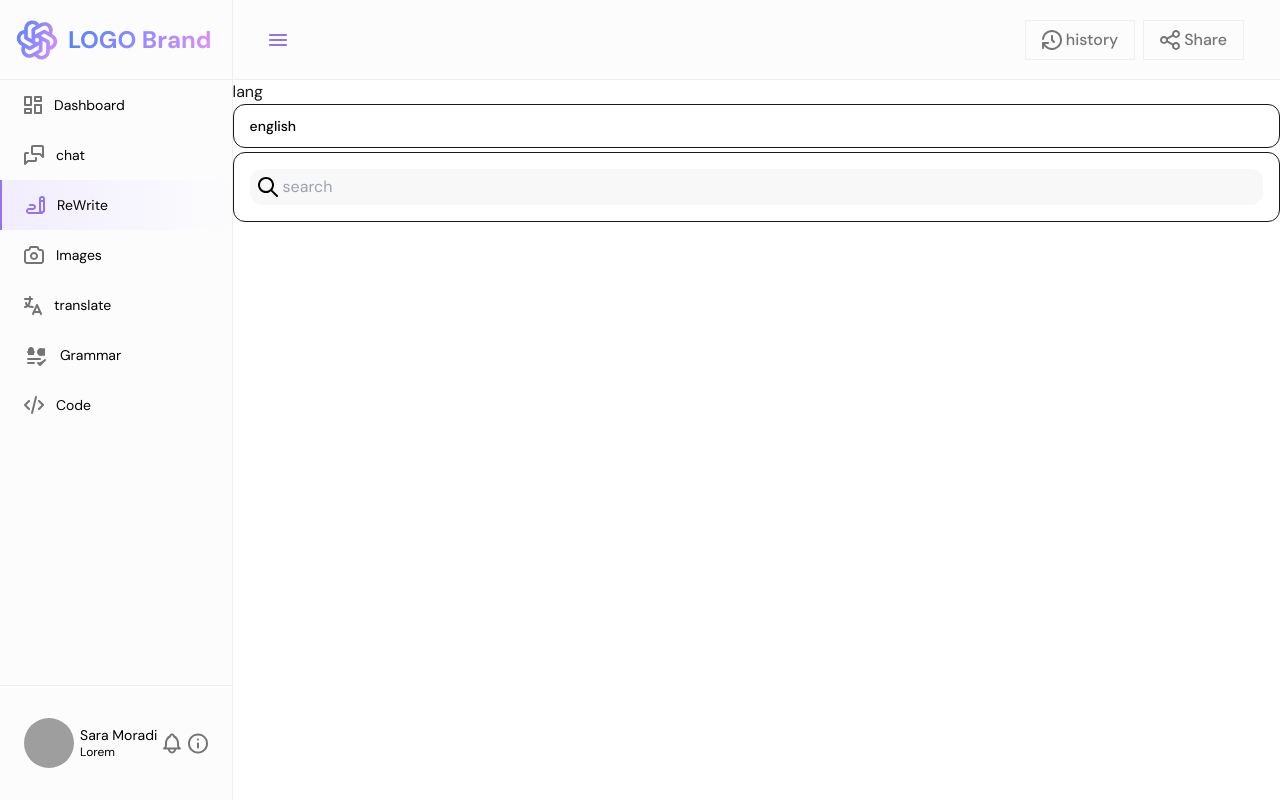
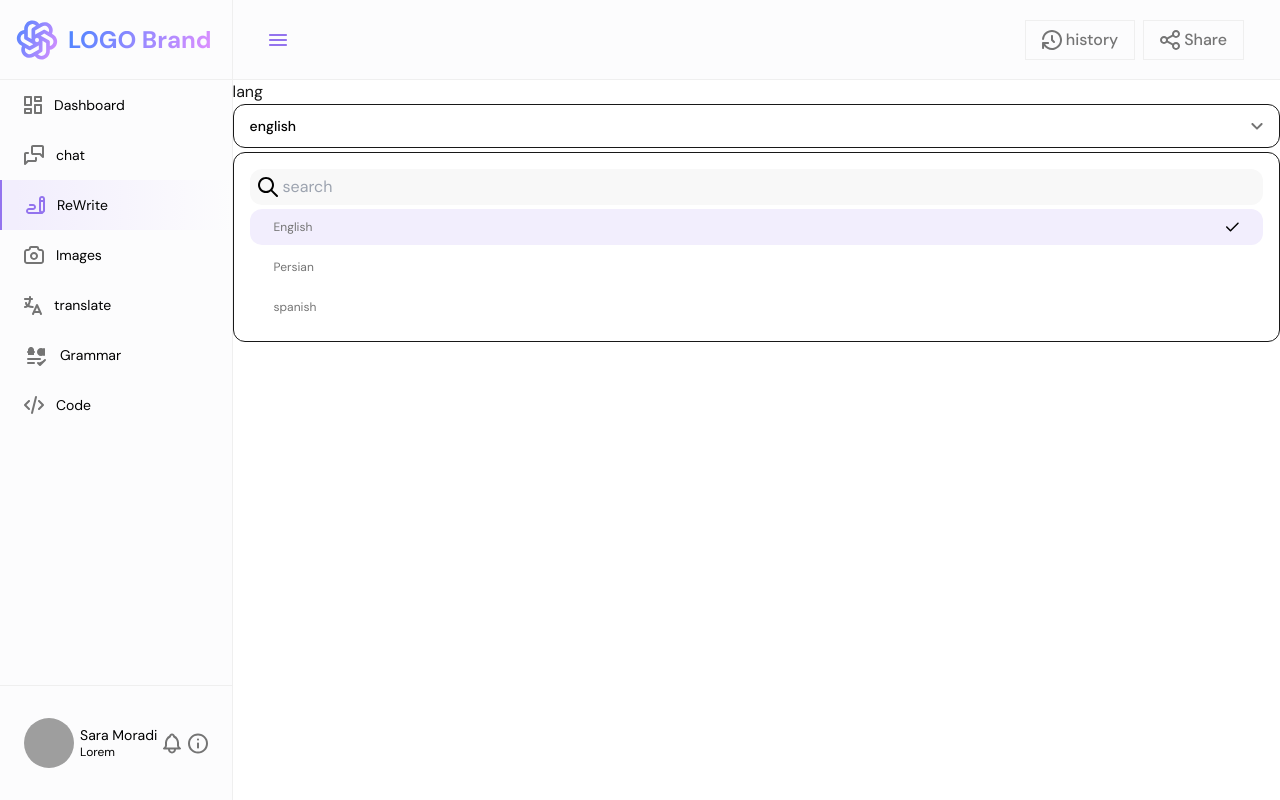
Before and after one commit to nimarhmti/nerd-logo-brand, a Next.js app: page /rewrite in a window 1280 px wide. Both pictures are taken after a click on the element "english". Built offline with nearby package versions, Linux system fonts and the light colour scheme; grey boxes are pictures that could not be loaded.

Commit message:
select option is done

```diff
--- a/app/(application)/rewrite/page.tsx
+++ b/app/(application)/rewrite/page.tsx
@@ -1,10 +1,19 @@
+"use client";
 import SelectOption from "@/components/ui/selectOption";
+import { langList, langModel } from "@/utils/langList";
 import React from "react";
 
 export default function ReWriter() {
+  const onChange = (option: langModel) => {};
   return (
     <div>
-      <SelectOption isSearchable={true} name="english" label="lang" />
+      <SelectOption
+        isSearchable={true}
+        name="english"
+        label="lang"
+        options={langList}
+        onChange={onChange}
+      />
     </div>
   );
 }
--- a/components/ui/selectOption.tsx
+++ b/components/ui/selectOption.tsx
@@ -1,7 +1,7 @@
 "use client";
 import { CheckSVG, SearchSVG } from "@/public/Icons";
 import { OpenSVG } from "@/public/Icons/openIcon";
-import React, { useState, useEffect, useRef } from "react";
+import React, { useState, useEffect, useRef, FormEvent } from "react";
 
 //types-------------------------------->
 interface optionModel {
@@ -11,14 +11,12 @@ interface optionModel {
 }
 
 interface Props {
-  placeHolder?: string;
   isSearchable?: boolean;
-  onChange?: () => void;
-  options?: optionModel[];
-  isMulti?: boolean;
-  align?: string;
-  name?: string;
-  label?: string;
+  onChange: (option: optionModel) => void;
+  options: optionModel[];
+  align?: "top" | "down";
+  name: string;
+  label: string;
 }
 
 type InputType = HTMLInputElement;
@@ -26,19 +24,17 @@ type InputType = HTMLInputElement;
 //main function
 export default function SelectOption({
   align,
-  isMulti,
   isSearchable,
   onChange,
   options,
-  placeHolder,
   name,
   label,
 }: Props) {
   // State variables using React hooks
   const [showMenu, setShowMenu] = useState<boolean>(false); // Controls the visibility of the dropdown menu
-  const [selectedValue, setSelectedValue] = useState<
-    optionModel[] | null | []
-  >(isMulti ? [] : null); // Stores the selected value(s)
+  const [selectedItem, setSelectedItem] = useState<string>(
+    options[0].id,
+  );
   const [searchValue, setSearchValue] = useState(""); // Stores the value entered in the search input
   const searchRef = useRef<InputType>(null); // Reference to the search input element
   const inputRef = useRef<InputType>(null); // Reference to the custom select input element
@@ -49,46 +45,54 @@ export default function SelectOption({
       searchRef.current.focus();
     }
   }, [showMenu]);
-  useEffect(() => {
-    const handler = (e: any) => {
-      if (inputRef.current && !inputRef.current.contains(e.target)) {
-        setShowMenu(false);
-      }
-    };
+  //handler function--------------------->
 
-    window.addEventListener("click", handler);
-    return () => {
-      window.removeEventListener("click", handler);
-    };
-  });
-
-  //   const handleInputClick = () => {
-  //     setShowMenu(!showMenu);
-  //   };
-
-  //   const getDisplay = () => {
-  //     if()
-  //   };
+  const onClickOption = (option: optionModel) => {
+    setSelectedItem(option.id);
+    onChange(option);
+  };
 
   const handleClick = () => {
     setShowMenu((pre) => !pre);
   };
 
+  const getOptions = () => {
+    if (!searchValue) {
+      return options;
+    }
+
+    return options?.filter(
+      (option) =>
+        option.label
+          .toLowerCase()
+          .indexOf(searchValue.toLowerCase()) >= 0,
+    );
+  };
+
+  const onSearch = (e: FormEvent<HTMLInputElement>) => {
+    const { value } = e.currentTarget;
+    setSearchValue(value);
+  };
   //condition
 
   const active = showMenu
     ? "bg-white border border-mainDark"
     : "bg-fieldColor border-none";
+  const rotate = showMenu ? "rotate-180" : "rotate-0";
+
+  const Highlighter = (id: string) => id === selectedItem;
 
   //Main UI function
   return (
     <div className="relative">
       <h3 className="text-mainDark text-">{label}</h3>
       <div
+        ref={inputRef}
         onClick={handleClick}
-        className={`${active} h-[44px]  rounded-xl  cursor-pointer py-[6px] px-[16px] text-labelText flex items-center`}
+        className={`${active} h-[44px]  rounded-xl  cursor-pointer py-[6px] px-[16px] text-labelText flex items-center justify-between`}
       >
         {name}
+        <OpenSVG className={`fill-baseColor ${rotate}`} />
       </div>
       {showMenu && (
         <ul
@@ -99,22 +103,28 @@ export default function SelectOption({
               <input
                 type="text"
                 placeholder="search"
-                className=" rounded-xl  outline-none w-full py-[6px] pr-[16px] pl-[33px] bg-fieldColor  "
+                className=" rounded-xl  outline-none w-full py-[6px] pr-[16px] pl-[33px] bg-fieldColor "
+                ref={searchRef}
+                onChange={onSearch}
+                value={searchValue}
               />
               <div className="left-2 top-2 absolute">
                 <SearchSVG className="fill-baseColor absolute " />
               </div>
             </div>
           )}
-          {options?.map((item: optionModel) => (
+          {getOptions()?.map((item: optionModel) => (
             <li
               id={item.id}
+              onClick={() => onClickOption(item)}
               key={item.id}
               value={item.value}
-              className=" w-full h-[36px] text-baseColor hover:bg-fieldColor rounded-xl text-field items-center justify-between flex py-[6px] px-[24px]"
+              className={`w-full h-[36px] text-baseColor ${Highlighter(item.id) ? "bg-hoverHighLight" : "bg-white"} hover:bg-fieldColor rounded-xl text-field items-center justify-between flex py-[6px] px-[24px] `}
             >
               {item.label}
-              <CheckSVG className="file:bg-mainDark" />
+              {Highlighter(item.id) && (
+                <CheckSVG className="file:bg-mainDark" />
+              )}
             </li>
           ))}
         </ul>
--- /dev/null
+++ b/utils/langList.ts
@@ -0,0 +1,11 @@
+export interface langModel {
+  id: string;
+  label: string;
+  value: string;
+}
+
+export const langList: langModel[] = [
+  { id: "English", label: "English", value: "English" },
+  { id: "Persian", label: "Persian", value: "Persian" },
+  { id: "spanish", label: "spanish", value: "spanish" },
+];
```
